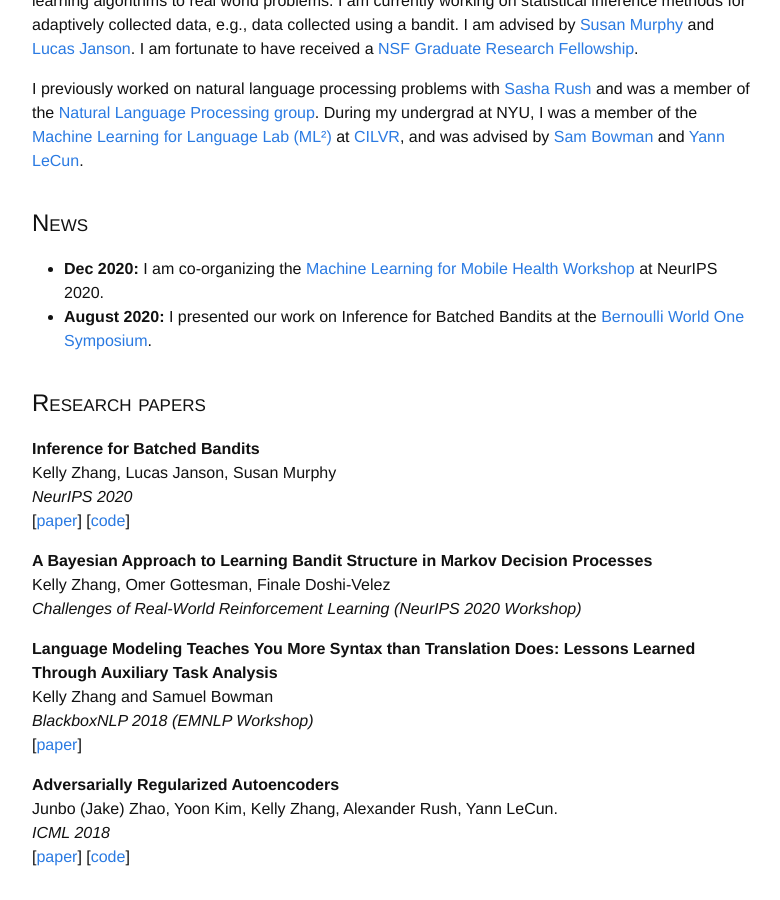
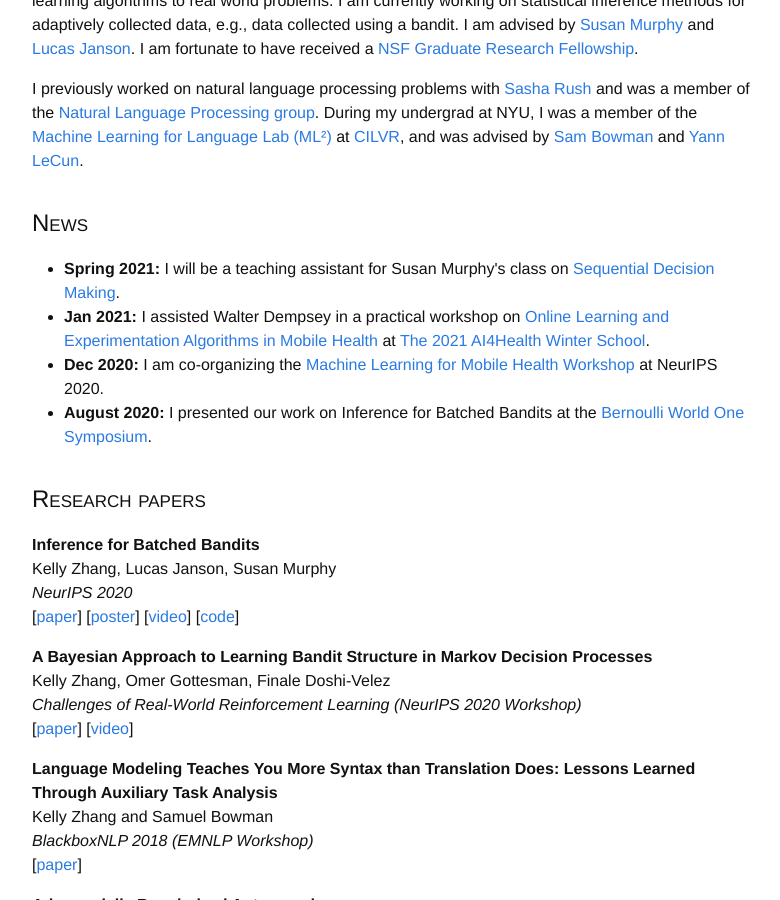
Before and after one commit to kellywzhang/kellywzhang.github.io_old, a Jekyll site: the page built from index.html, in a window 1280 px wide and 900 px high, scrolled down 431 px. Shown: the whole window, without its empty margins (248-1028 px from the left). Built offline with Jekyll 4.4.1, drawn with Linux system fonts in a browser that asks for light colours.

Commit message:
website update

```diff
--- a/index.html
+++ b/index.html
@@ -29,6 +29,8 @@
     <section>
         <h2 class="smallcap">news</h2>
         <ul style="list-style-type:disc">
+            <li><b>Spring 2021:</b> I will be a teaching assistant for Susan Murphy's class on <a href="http://people.seas.harvard.edu/~samurphy/teaching/stat234spring2021/syllabus.htm">Sequential Decision Making</a>.
+            <li><b>Jan 2021:</b> I assisted Walter Dempsey in a practical workshop on <a href="https://ai4healthschool.org/practical-sessions/">Online Learning and Experimentation Algorithms in Mobile Health</a> at <a href="https://ai4healthschool.org">The 2021 AI4Health Winter School</a>.</li>
             <li><b>Dec 2020:</b> I am co-organizing the <a href="https://sites.google.com/view/ml4mobilehealth-neurips-2020/home">Machine Learning for Mobile Health Workshop</a> at NeurIPS 2020.</li>
             <li><b>August 2020:</b> I presented our work on Inference for Batched Bandits at the <a href="https://www.worldsymposium2020.org/">Bernoulli World One Symposium</a>.</li>
         </ul>
@@ -40,11 +42,12 @@
         <p><b>Inference for Batched Bandits</b><br />
         Kelly Zhang, Lucas Janson, Susan Murphy<br />
         <i>NeurIPS 2020</i><br />
-        [<a href="https://arxiv.org/abs/2002.03217">paper</a>] [<a href="https://github.com/kellywzhang/inference_batched_bandits">code</a>]</p>
+        [<a href="https://arxiv.org/abs/2002.03217">paper</a>] [<a href="/assets/neurips_2020_poster.pdf" download>poster</a>] [<a href="https://drive.google.com/file/d/10EkwIWubBdke5BK2uefza4beI6m6qMon/view?usp=sharing">video</a>] [<a href="https://github.com/kellywzhang/inference_batched_bandits">code</a>]</p>
 
         <p><b>A Bayesian Approach to Learning Bandit Structure in Markov Decision Processes</b><br />
         Kelly Zhang, Omer Gottesman, Finale Doshi-Velez<br />
         <i>Challenges of Real-World Reinforcement Learning (NeurIPS 2020 Workshop)</i><br />
+        [<a href="https://drive.google.com/file/d/1DvB9vOnG6VerXLmEIWci4rNGent04g37/view">paper</a>] [<a href="https://drive.google.com/file/d/1jNm7FbuAdqFqj2b8MCzhHYmPMMfHARpb/view">video</a>]</p>
         </p>
 
         <p><b>Language Modeling Teaches You More Syntax than Translation Does: Lessons Learned Through Auxiliary Task Analysis</b><br />
```
Also changed, not shown: 4 other files.
